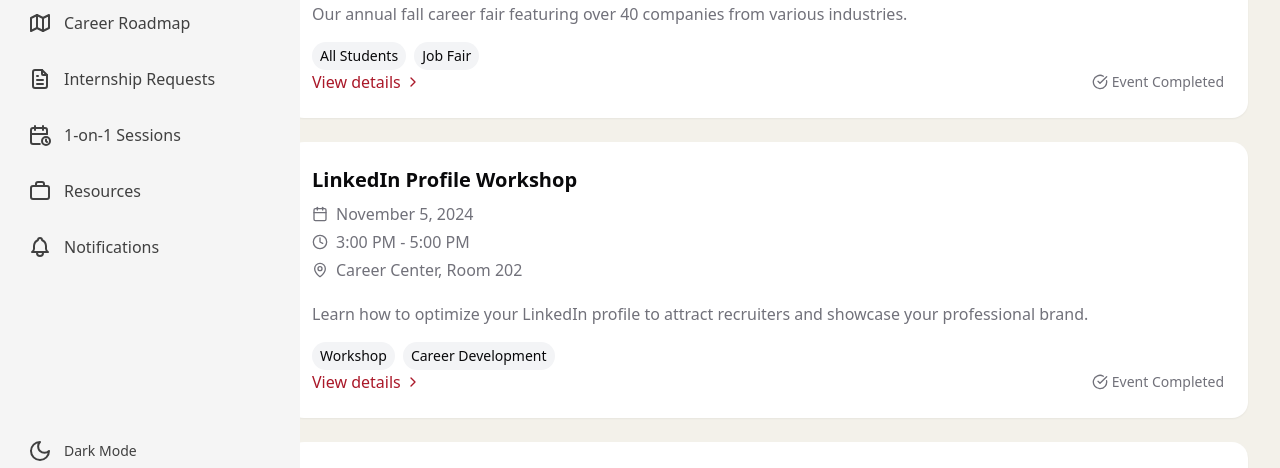
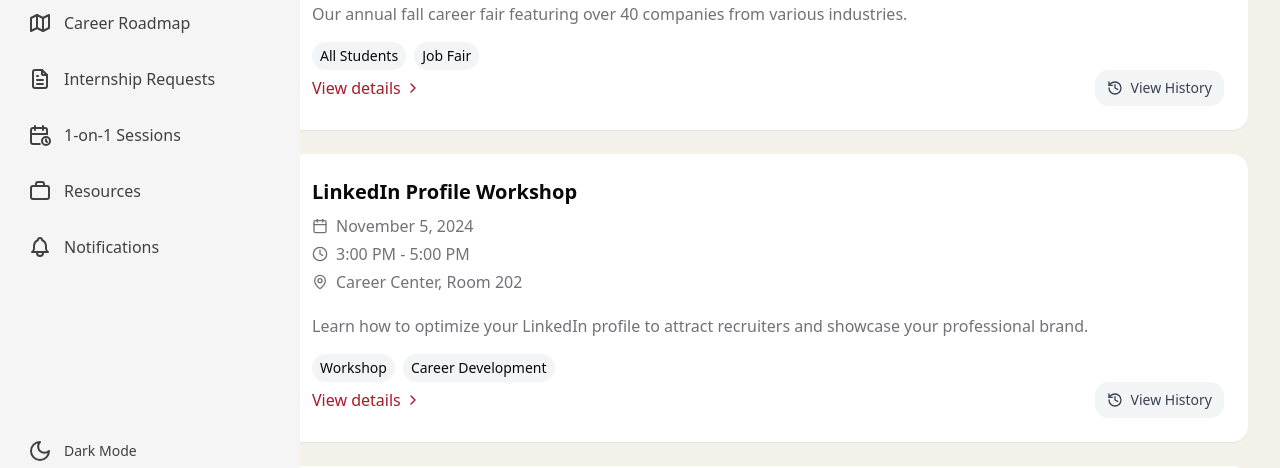
Before and after one commit to eddie-kay0462/SWE_Final_Project, a Next.js app: page /dashboard/student/events in a window 1280 px wide. Both pictures are taken after a click on the button "Past Events". Shown: the part 313-781 px from the top of the page. Built offline with nearby package versions, Linux system fonts and the light colour scheme; no server answers.

Commit message:
Added qr

```diff
--- a/app/dashboard/student/events/page.jsx
+++ b/app/dashboard/student/events/page.jsx
@@ -162,17 +162,26 @@ export default function EventsPage() {
               View details
               <ChevronRight className="ml-1 h-4 w-4" />
             </Link>
-            {activeTab === "upcoming" && (
-              <button className="inline-flex items-center px-3 py-2 rounded-md bg-primary text-primary-foreground text-sm font-medium hover:bg-primary/90 transition-colors">
-                You can make this the QR code button
-              </button>
-            )}
-            {activeTab === "past" && (
-              <div className="inline-flex items-center text-muted-foreground text-sm">
-                <CheckCircle className="h-4 w-4 mr-1" />
-                Event Completed
-              </div>
-            )}
+            <div className="flex gap-2">
+              {activeTab === "upcoming" && (
+                <button
+                  onClick={() => handleGenerateQR(event)}
+                  className="inline-flex items-center gap-2 px-3 py-2 rounded-md bg-[#A91827] text-white text-sm font-medium hover:bg-[#A91827]/90 transition-colors"
+                >
+                  <QrCode className="h-4 w-4" />
+                  Check-in
+                </button>
+              )}
+              {activeTab === "past" && (
+                <button
+                  onClick={() => handleViewHistory(event)}
+                  className="inline-flex items-center gap-2 px-3 py-2 rounded-md bg-gray-100 dark:bg-gray-800 text-gray-700 dark:text-gray-300 text-sm font-medium hover:bg-gray-200 dark:hover:bg-gray-700 transition-colors"
+                >
+                  <History className="h-4 w-4" />
+                  View History
+                </button>
+              )}
+            </div>
           </div>
         </div>
       </div>
```
